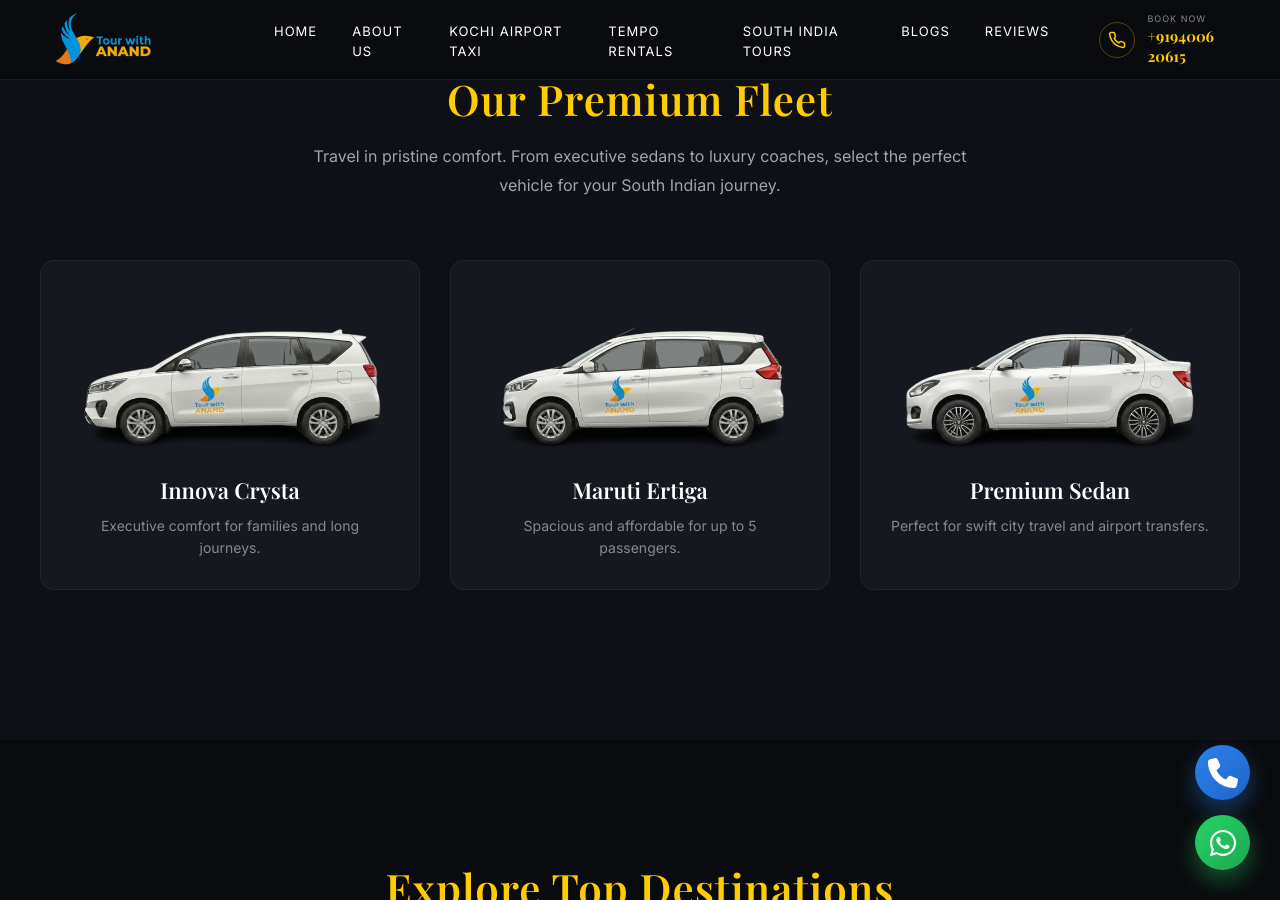
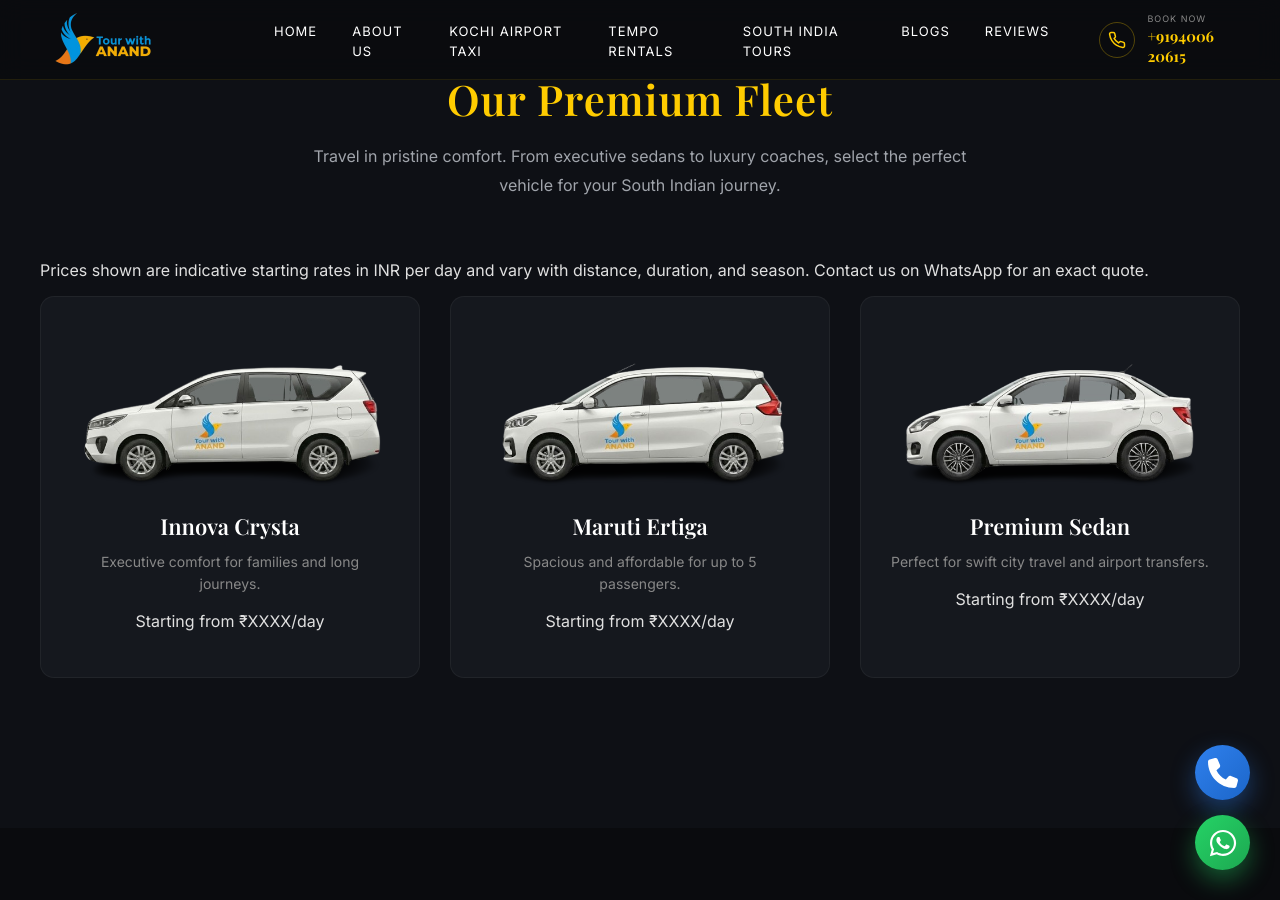
Before and after one commit to tourwithanand/tourwithanand-com, a Jekyll site: the page built from index.md, in a window 1280 px wide and 900 px high, scrolled down 949 px. Built offline with Jekyll 4.4.1, drawn with Linux system fonts in a browser that asks for light colours.

Commit message:
Add starting-rate pricing placeholders to fleet section

```diff
--- a/index.md
+++ b/index.md
@@ -59,32 +59,38 @@
   <div class="section-container">
     <h2 class="section-title">Our Premium Fleet</h2>
     <p class="section-subtitle">Travel in pristine comfort. From executive sedans to luxury coaches, select the perfect vehicle for your South Indian journey.</p>
+        <p class="section-note">Prices shown are indicative starting rates in INR per day and vary with distance, duration, and season. Contact us on WhatsApp for an exact quote.</p>
 
     <div class="fleet-slider">
       <div class="fleet-card">
         <div class="img-box"><img src="images/vehicles-kochi-airport-innova-crysta-taxi.png" alt="Innova"></div>
         <h3>Innova Crysta</h3>
         <span>Executive comfort for families and long journeys.</span>
+                <p class="price-tag">Starting from ₹XXXX/day</p>
       </div>
       <div class="fleet-card">
         <div class="img-box"><img src="images/vehicles-kochi-airport-ertiga-taxi.png" alt="Ertiga"></div>
         <h3>Maruti Ertiga</h3>
         <span>Spacious and affordable for up to 5 passengers.</span>
+                <p class="price-tag">Starting from ₹XXXX/day</p>
       </div>
       <div class="fleet-card">
         <div class="img-box"><img src="images/vehicles-kochi-airport-swift-taxi.png" alt="Sedan"></div>
         <h3>Premium Sedan</h3>
         <span>Perfect for swift city travel and airport transfers.</span>
+                <p class="price-tag">Starting from ₹XXXX/day</p>
       </div>
       <div class="fleet-card">
         <div class="img-box"><img src="images/vehicles-kochi-airport-tempo-traveller.png" alt="Tempo"></div>
         <h3>Tempo Traveller</h3>
         <span>Ideal for group tours and extended family trips.</span>
+                <p class="price-tag">Starting from ₹XXXX/day</p>
       </div>
       <div class="fleet-card">
         <div class="img-box"><img src="images/vehicle-kochi-airport-bus-service,png" alt="Bus"></div>
         <h3>Luxury Coach</h3>
         <span>Premium transportation for large corporate groups.</span>
+                <p class="price-tag">Starting from ₹XXXX/day</p>
       </div>
     </div>
   </div>
```
